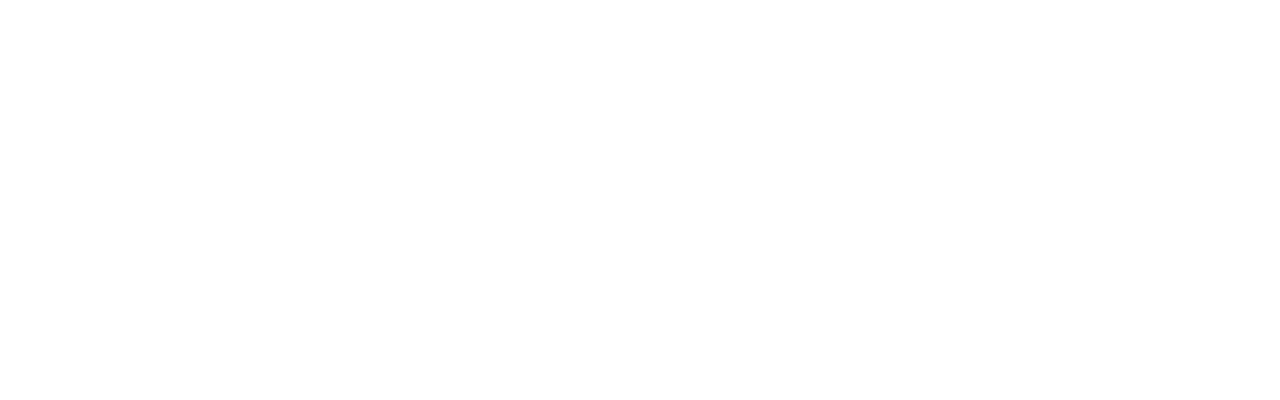
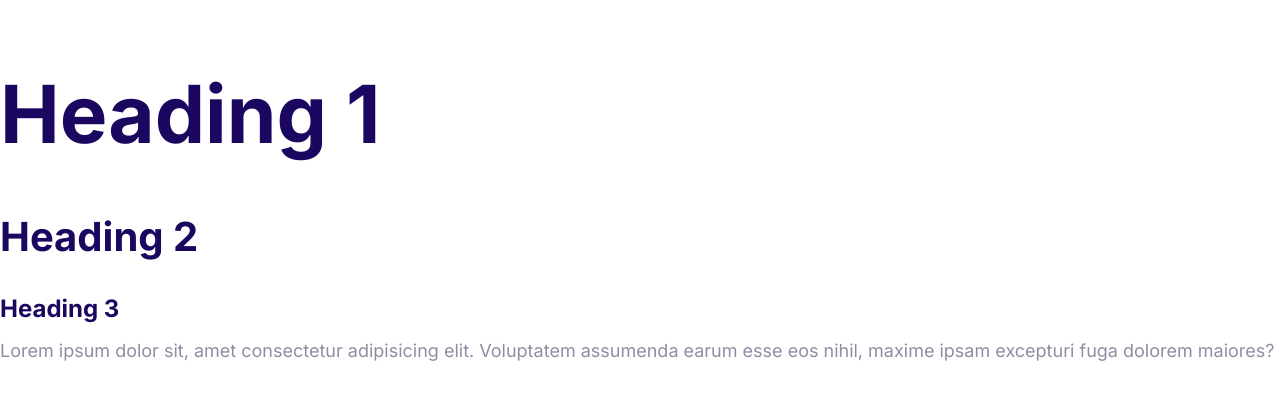
Before and after one commit to nwils000/Nathans-Moshify-Project, a plain HTML site: page index.html in a window 1280 px wide. Drawn offline with Linux system fonts and the light colour scheme.

Commit message:
Define the styles for the fonts.

```diff
--- a/CSS/styles.css
+++ b/CSS/styles.css
@@ -5,3 +5,55 @@
   --color-headings: #1b0760;
   --color-body: #918ca4;
 }
+
+html {
+  font-size: 62.5%;
+}
+
+body {
+  font-family: Inter, Arial, Helvetica, sans-serif;
+  font-size: 2.4rem;
+  line-height: 1.5;
+  color: var(--color-body);
+}
+
+h1,
+h2,
+h3 {
+  color: var(--color-headings);
+  margin-bottom: 1rem;
+}
+
+h1 {
+  font-size: 7rem;
+}
+
+h2 {
+  font-size: 4rem;
+}
+
+h3 {
+  font-size: 3rem;
+}
+
+p {
+  margin-top: 0;
+}
+
+@media screen and (min-width: 1024px) {
+  body {
+    font-size: 1.8rem;
+  }
+
+  h1 {
+    font-size: 8rem;
+  }
+
+  h2 {
+    font-size: 4rem;
+  }
+
+  h3 {
+    font-size: 2.4rem;
+  }
+}
--- a/index.html
+++ b/index.html
@@ -5,8 +5,23 @@
     <meta http-equiv="X-UA-Compatible" content="IE=edge" />
     <meta name="viewport" content="width=device-width, initial-scale=1.0" />
     <title>Document</title>
+    <link rel="preconnect" href="https://fonts.googleapis.com" />
+    <link rel="preconnect" href="https://fonts.gstatic.com" crossorigin />
+    <link
+      href="https://fonts.googleapis.com/css2?family=Inter:wght@400;700&display=swap"
+      rel="stylesheet"
+    />
     <link rel="stylesheet" href="CSS/normalize.css" />
     <link rel="stylesheet" href="CSS/styles.css" />
   </head>
-  <body></body>
+  <body>
+    <h1>Heading 1</h1>
+    <h2>Heading 2</h2>
+    <h3>Heading 3</h3>
+    <p>
+      Lorem ipsum dolor sit, amet consectetur adipisicing elit. Voluptatem
+      assumenda earum esse eos nihil, maxime ipsam excepturi fuga dolorem
+      maiores?
+    </p>
+  </body>
 </html>
```
